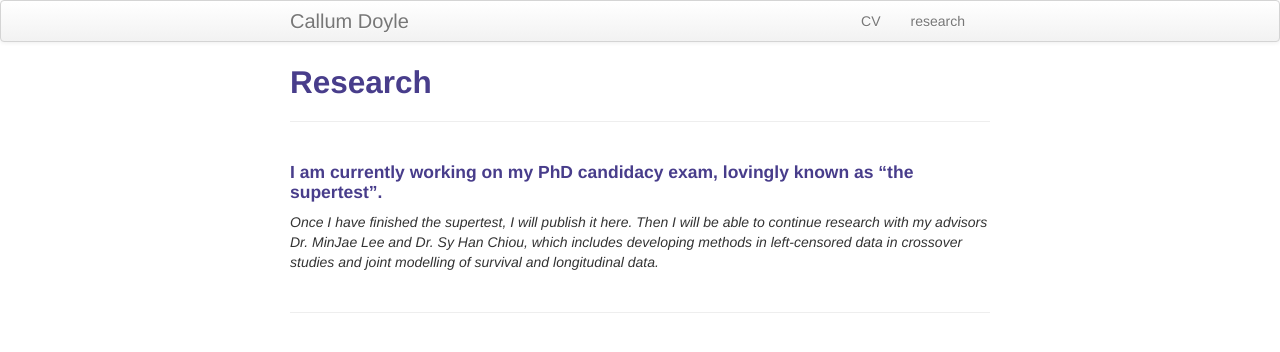
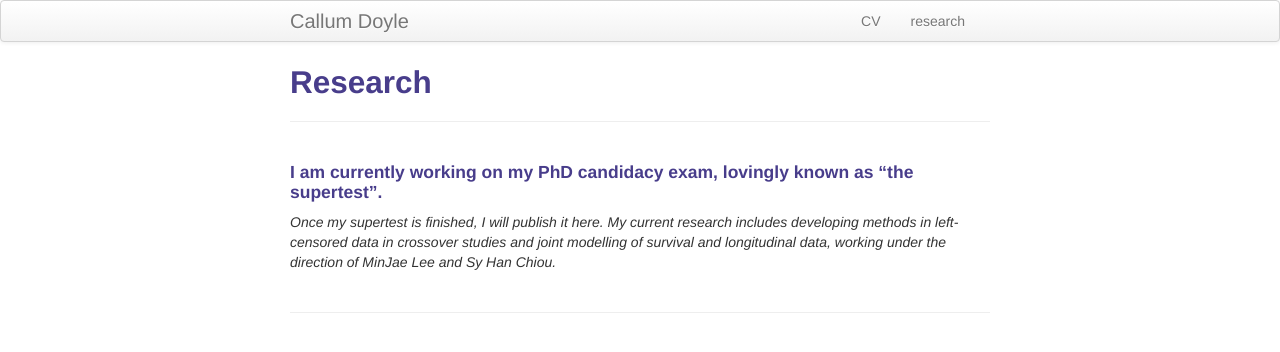
Before and after one commit to cjd04/cjd04.github.io, a Jekyll site: the page built from pages/research.md, in a window 1280 px wide. Shown: the top 352 px of the page. Built offline with Jekyll 4.4.1, drawn with Linux system fonts in a browser that asks for light colours.

Commit message:
editing template to cd

```diff
--- a/pages/research.md
+++ b/pages/research.md
@@ -5,7 +5,7 @@ description: Research
 ---
 
 #### I am currently working on my PhD candidacy exam, lovingly known as "the supertest".
-*Once I have finished the supertest, I will publish it here. Then I will be able to continue research with my advisors Dr. MinJae Lee and Dr. Sy Han Chiou, which includes developing methods in left-censored data in crossover studies and joint modelling of survival and longitudinal data.*
+*Once my supertest is finished, I will publish it here. My current research includes developing methods in left-censored data in crossover studies and joint modelling of survival and longitudinal data, working under the direction of MinJae Lee and Sy Han Chiou.*
 
 
 <!--- #### <u>Insert title of paper here</u> --->
```
Also changed, not shown: index.md (+2 -2 lines).
